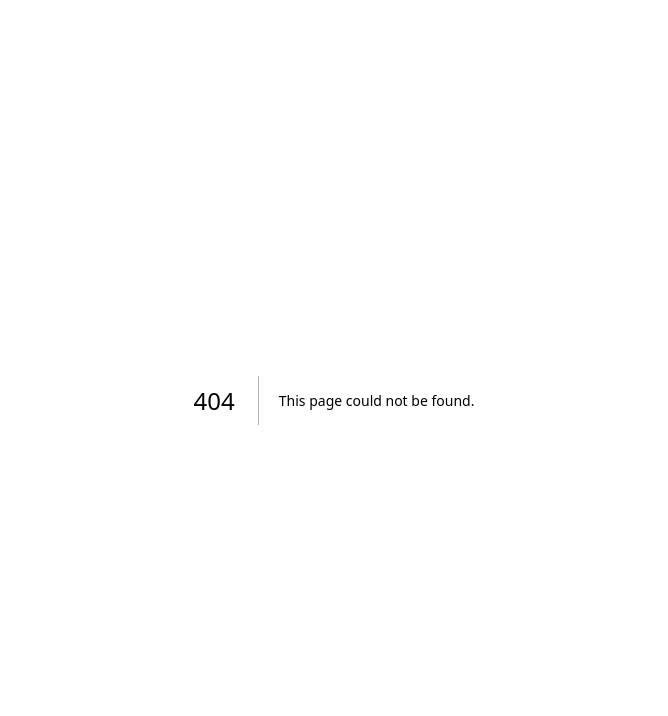
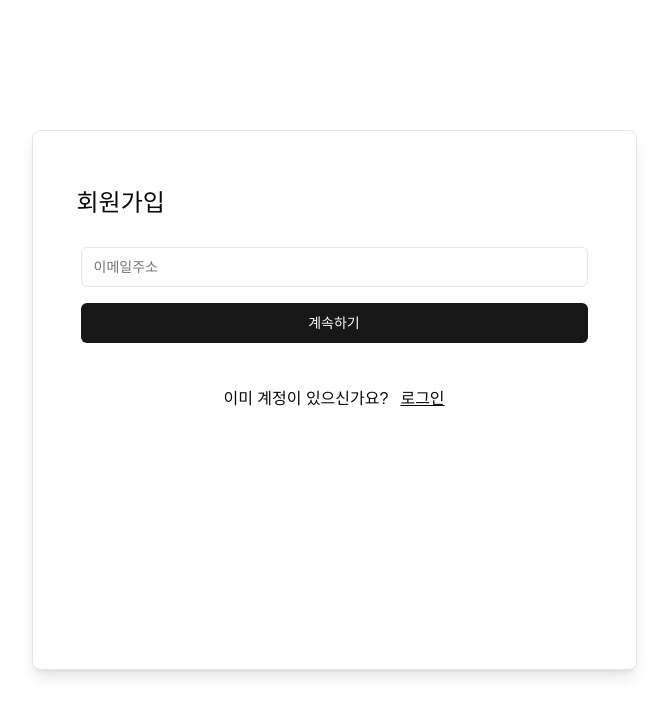
Before and after one commit to code-challenge-hub/frontend, a Next.js app: page /signup in a window 1280 px wide. Before the commit this address had no page. Shown: the top 716 px of the page, without its empty margins (306-974 px from the left). Built offline with nearby package versions, Linux system fonts and the light colour scheme.

Commit message:
feat : 회원가입, 이메일 인증 추가

```diff
--- /dev/null
+++ b/src/app/signup/page.tsx
@@ -0,0 +1,5 @@
+import { SignupPage } from '@/views/signup/ui/signup-page'
+
+export default function Signup() {
+  return <SignupPage />
+}
--- /dev/null
+++ b/src/features/auth/api/auth.ts
@@ -0,0 +1,15 @@
+export const sendVerificationEmail = async (email: string) => {
+  const response = await fetch('/api/v1/auth/email/code', {
+    method: 'POST',
+    headers: {
+      'Content-Type': 'application/json',
+    },
+    body: JSON.stringify({ email }),
+  })
+
+  if (!response.ok) {
+    throw new Error('Failed to send verification email')
+  }
+
+  return response.json()
+}
--- /dev/null
+++ b/src/features/auth/ui/signup-form.tsx
@@ -0,0 +1,121 @@
+'use client'
+
+import { useState } from 'react'
+import { Card, CardContent, CardHeader } from '@/shared/ui/card'
+import { Input } from '@/shared/ui/input'
+import { Button } from '@/shared/ui/button'
+import Link from 'next/link'
+import { useForm } from 'react-hook-form'
+import { zodResolver } from '@hookform/resolvers/zod'
+import { z } from 'zod'
+import {
+  Form,
+  FormControl,
+  FormField,
+  FormItem,
+  FormMessage,
+} from '@/shared/ui/form'
+import useSWRMutation from 'swr/mutation'
+import { sendVerificationEmail } from '@/features/auth/api/auth'
+
+type SignupStep = 'email' | 'verification'
+
+const emailSchema = z.object({
+  email: z.string().email('올바른 이메일 주소를 입력해주세요'),
+})
+
+type EmailFormValues = z.infer<typeof emailSchema>
+
+export const SignupForm = () => {
+  const [step, setStep] = useState<SignupStep>('email')
+
+  const form = useForm<EmailFormValues>({
+    resolver: zodResolver(emailSchema),
+    defaultValues: {
+      email: '',
+    },
+  })
+
+  const { trigger, isMutating } = useSWRMutation(
+    '/api/v1/auth/email/code',
+    async (url) => {
+      return await sendVerificationEmail(form.getValues('email'))
+    },
+  )
+
+  const handleContinue = async (values: EmailFormValues) => {
+    try {
+      await trigger()
+      setStep('verification')
+    } catch (error) {
+      console.error('Failed to send verification email:', error)
+      form.setError('email', {
+        type: 'manual',
+        message: '인증 메일 발송에 실패했습니다. 다시 시도해주세요.',
+      })
+    }
+  }
+
+  if (step === 'verification') {
+    return (
+      <Card className="w-[605px] h-[540px]">
+        <CardHeader>
+          <h1 className="text-2xl">이메일 인증</h1>
+        </CardHeader>
+        <CardContent className="pt-5">
+          <p className="mb-4">
+            {form.getValues('email')}으로 4자코드를 보냈어요.
+            <br />
+            코드를 입력하고 이메일을 인증하세요.
+          </p>
+          <Input placeholder="인증코드" className="mb-5" />
+          <Button className="w-full">인증하기</Button>
+          <button
+            onClick={() => setStep('email')}
+            className="mt-4 text-gray-500 text-sm"
+          >
+            이메일 주소 변경
+          </button>
+        </CardContent>
+      </Card>
+    )
+  }
+
+  return (
+    <Card className="w-[605px] h-[540px]">
+      <CardHeader>
+        <h1 className="text-2xl">회원가입</h1>
+      </CardHeader>
+      <CardContent className="pt-5">
+        <Form {...form}>
+          <form
+            onSubmit={form.handleSubmit(handleContinue)}
+            className="space-y-4"
+          >
+            <FormField
+              control={form.control}
+              name="email"
+              render={({ field }) => (
+                <FormItem>
+                  <FormControl>
+                    <Input placeholder="이메일주소" {...field} />
+                  </FormControl>
+                  <FormMessage />
+                </FormItem>
+              )}
+            />
+            <Button type="submit" className="w-full">
+              계속하기
+            </Button>
+          </form>
+        </Form>
+        <div className="mt-7 py-4 flex items-center justify-center gap-3">
+          <p>이미 계정이 있으신가요?</p>
+          <Link className="underline" href="/login">
+            로그인
+          </Link>
+        </div>
+      </CardContent>
+    </Card>
+  )
+}
--- a/src/shared/ui/card.tsx
+++ b/src/shared/ui/card.tsx
@@ -21,7 +21,7 @@ interface CardFooterProps {
 export const Card = ({ children, className = '' }: CardProps) => {
   return (
     <div
-      className={`border rounded-lg w-full bg-white shadow-lg min-h-[400px] flex flex-col ${className}`}
+      className={`border rounded-lg bg-white shadow-lg min-h-[400px] flex flex-col ${className}`}
     >
       {children}
     </div>
--- /dev/null
+++ b/src/views/signup/ui/signup-page.tsx
@@ -0,0 +1,9 @@
+import { SignupForm } from '@/features/auth/ui/signup-form'
+
+export function SignupPage() {
+  return (
+    <main className="min-h-screen flex items-center justify-center">
+      <SignupForm />
+    </main>
+  )
+}
```
